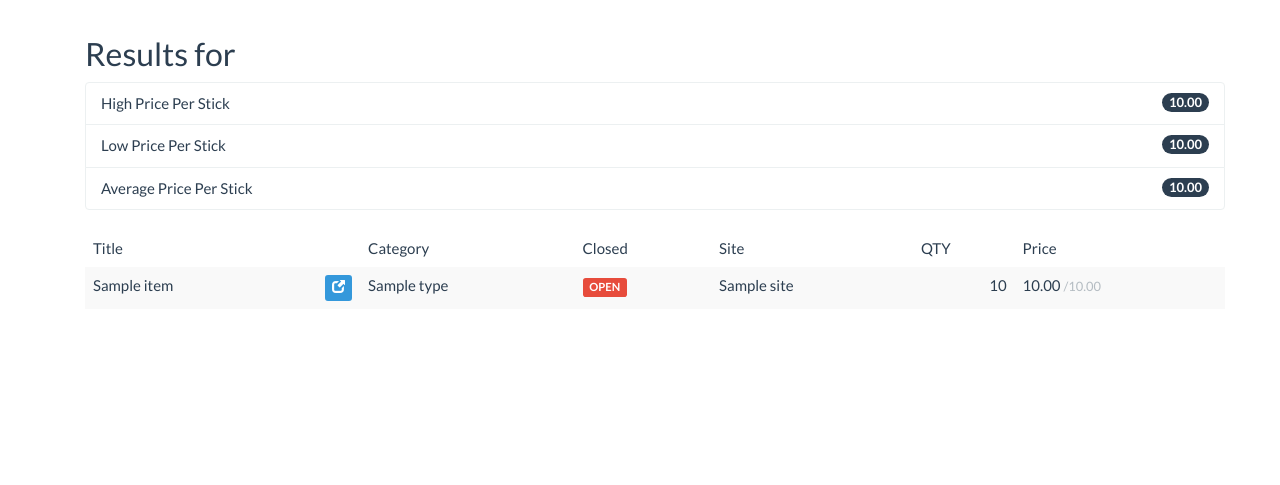
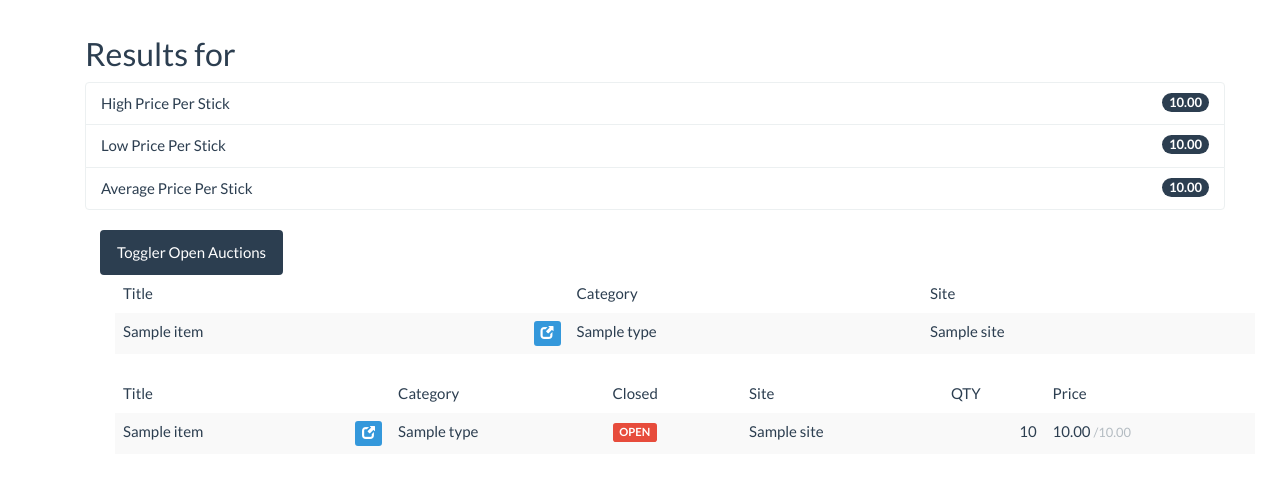
Before and after one commit to SteveMcGrath/herfio, a Flask app: template app/templates/search.html in a window 1280 px wide. Shown: the part 60-545 px from the top of the page. Run offline with Flask 2, Linux system fonts and the light colour scheme; tables that the repository leaves empty hold one stand-in row (values such as "Sample post"); the template is opened without the code that fills it: values that come from a table or form of the project are taken from there, most other values are stand-ins (such as "Sample title", 1, 10 or a date in 2020); parts of the project's set-up code (start-up, migrations or seed data) failed here and were passed over; some libraries are stand-ins or nearby versions; some web fonts are replaced.

Commit message:
Updates the template to use flot and handle the new variables.

```diff
--- a/app/templates/search.html
+++ b/app/templates/search.html
@@ -6,6 +6,10 @@
 {% block head %}
 {{ super() }}
 {{ fixes.ie8() }}
+<script language="javascript" type="text/javascript" src="{{ url_for('.static', filename='js/jquery.min.js') }}"></script>
+<script language="javascript" type="text/javascript" src="{{ url_for('.static', filename='js/jquery.flot.min.js') }}"></script>
+<script language="javascript" type="text/javascript" src="{{ url_for('.static', filename='js/jquery.flot.time.min.js') }}"></script>
+<script language="javascript" type="text/javascript" src="{{ url_for('.static', filename='js/bidhistory.js') }}"></script>
 {% endblock head %}
 
 {% block styles %}
@@ -77,13 +81,40 @@
 			<li class="list-group-item">Average Price Per Stick<span class="badge">{{ '%3.2f' % stats['avg'] }}</span></li>
 		</ul>
 	</div>
+	<div class="container" id="trends">
+	<div class="container" id="trend-placeholder"
+	</div>
+	<button class="btn btn-primary" onclick="toggle_visibility('current-auctions');">Toggler Open Auctions</button>
+	<div class="container" id="current-auctions">
+		<table class="table table-striped">
+			<thead>
+				<td>Title</td><td>Category</td><td>Site</td>
+			</thead>
+			<tbody>
+				{% for item in open_auctions %}{% if item.price %}
+				<tr>
+					<td>
+						{{ item.name}}
+						<span class="pull-right">
+							<a class="btn btn-info btn-xs" href="{{ item.link }}">
+								<span class="glyphicon glyphicon-new-window" aria-hidden="true"></span>
+							</a>
+						</span>
+					</td>
+					<td>{{ item.type }}</td>
+					<td>{{ item.site }}</td>
+				</tr>
+				{% endif %}{% endfor %}
+			</tbody>
+		</table>
+	</div>
 	<div class="container" id="history">
 		<table class="table table-striped">
 			<thead>
 				<td>Title</td><td>Category</td><td>Closed</td><td>Site</td><td>QTY</td><td>Price</td>
 			</thead>
 			<tbody>
-				{% for item in results %}{% if item.price %}
+				{% for item in closed_auctions %}{% if item.price %}
 				<tr>
 					<td>
 						{{ item.name}}
@@ -114,5 +145,13 @@
 		</table>
 	</div>
 </div>
+<script type="text/javascript">
+	$(function() {
+		var d = {{ stats['trend'] }}
+		$.plot("#trend-placeholder", [d], {
+			xaxis: { mode: "time" }
+		});
+	})
+</script>
 {% endif %}
 {% endblock %}
```
Also changed, not shown: app/views.py (+24 -8 lines).
